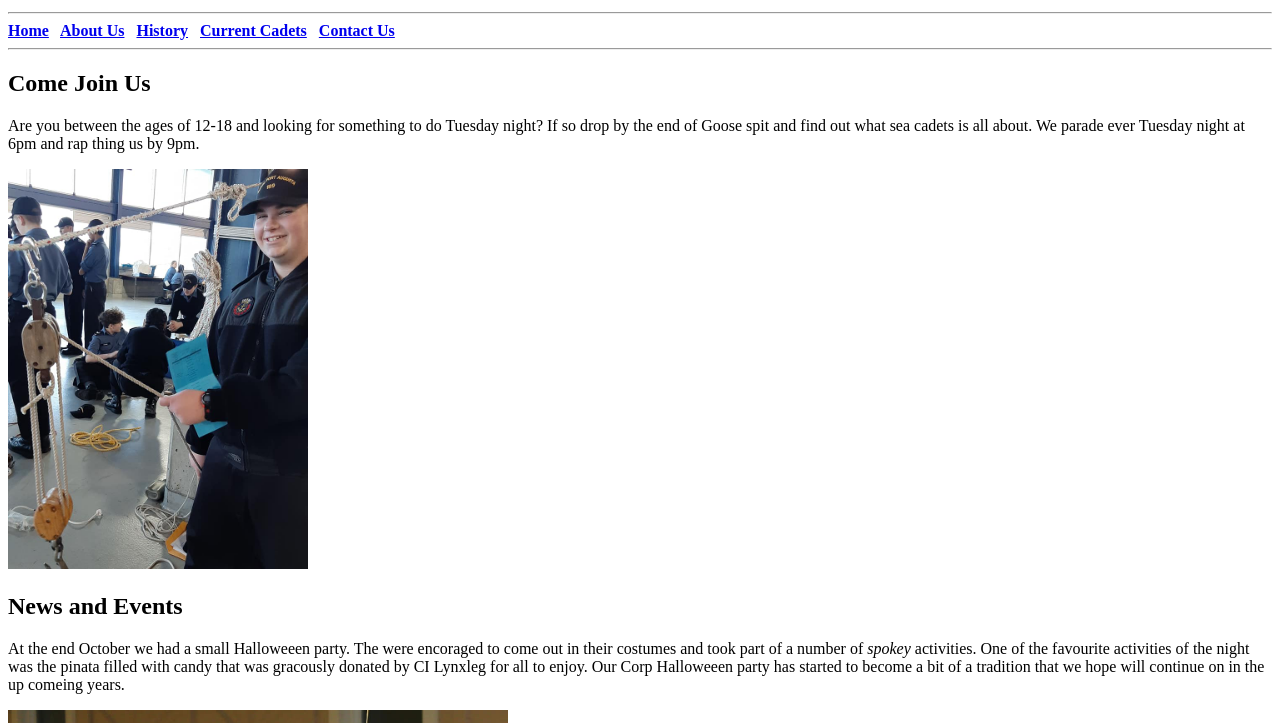
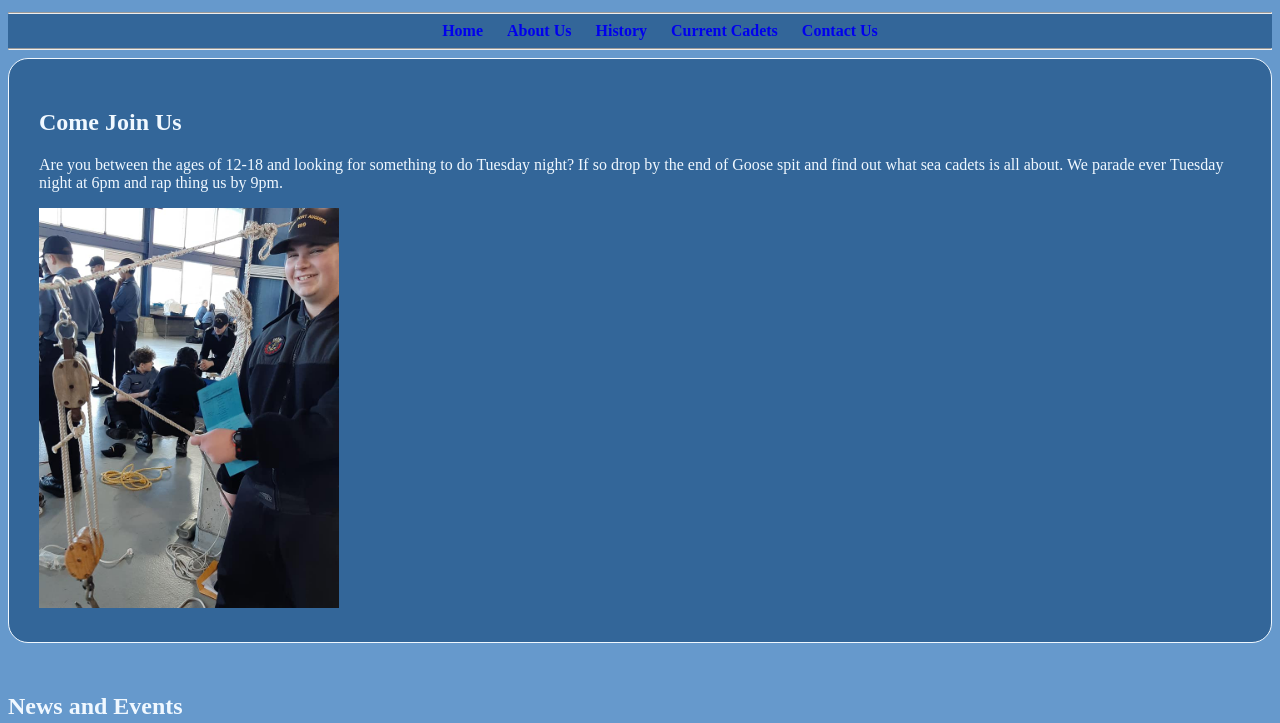
Before and after one commit to nic-dgl103-f21-cvs/websiteproject-rhiannon114, a plain HTML site: page index.html in a window 1280 px wide. Shown: the part 977-1700 px from the top of the page. Drawn offline with Linux system fonts and the light colour scheme.

Commit message:
fixed nav

```diff
--- a/index.html
+++ b/index.html
@@ -5,27 +5,27 @@
   <meta charset="utf-8">
   <link rel="stylesheet" type="text/css" href="styles.css">
   </head>
-  <body>
+  <body class="home">
     <a href="index.html"><img src="images/corp_crest.jpeg" alt="Digital Design + Development" width="100"></a>
     <h1>Comox Valley Sea Cadets 189 Port Augusta</h1>
     <img src="images/corp_photo.jpeg" alt="group photo of the cadets in the corp" width="cover">
       <nav>
         <hr>
-    <div class="container">
-      <b><a href="index.html">Home</a> &nbsp; <a href="about.html">About Us</a> &nbsp; <a
-          href="history.html">History</a> &nbsp; <a href="current.html">Current Cadets</a> &nbsp; <a
-          href="contact.html">Contact Us</a></b>
-      </div>
+      <ul><li><a href="index.html">Home</a> </li>
+        <li><a href="about.html">About Us</a> </li>
+         <li><a href="history.html">History</a></li>
+         <li> <a href="current.html">Current Cadets</a> </li>
+         <li><a href="contact.html">Contact Us</a> </li></ul>
     <hr>
       </nav>
       <main>
+        <article class="box">
           <h2>Come Join Us</h2>
-          <article>
           <p>Are you between the ages of 12-18 and looking for something to do Tuesday night? If so drop by the end of Goose spit and find out what sea cadets is all about. We parade ever Tuesday night at 6pm and rap thing us by 9pm. </p>
           <img src="images/come-join-us.jpeg" alt="boy rigging sheer legs" width="300">
-          <h2>News and Events</h2>
         </article>
         <article>
+            <h2>News and Events</h2>
           <p> At the end October we had a small Halloweeen party. The were encoraged to come out in their costumes and took part of a number of <i>spokey</i> activities. One of the favourite activities of the night was the pinata filled with candy that was gracously donated by CI Lynxleg for all to enjoy. Our Corp Halloweeen party has started to become a bit of a tradition that we hope will continue on in the up comeing years.</p>
           <img src="images/Halloween.jpeg" alt="blindfolded cadet attempting to hit the turtle pinata" width="500">
           </article>
@@ -42,5 +42,10 @@
              </figure>
           </article>
       </main>
+      <footer>
+          <hr>
+
+
+      </footer>
   </body>
   </html>
--- a/styles.css
+++ b/styles.css
@@ -0,0 +1,22 @@
+body {background-color:#6699CC;
+color: aliceblue;
+}
+nav {background-color:#336699;
+color: aliceblue;}
+nav a {text-decoration: none;
+padding-left: 10px;
+padding-right: 10px;}
+nav ul {
+text-align: center;
+list-style: none;
+font-weight: bold;
+font: size 3rem;
+margin: 5px}
+nav li {display:inline}
+.box {text-align: left;
+    background-color: #336699;
+  border: 1px solid ;
+border-radius: 20px;
+padding: 30px;
+margin-bottom:50px;
+}
```
